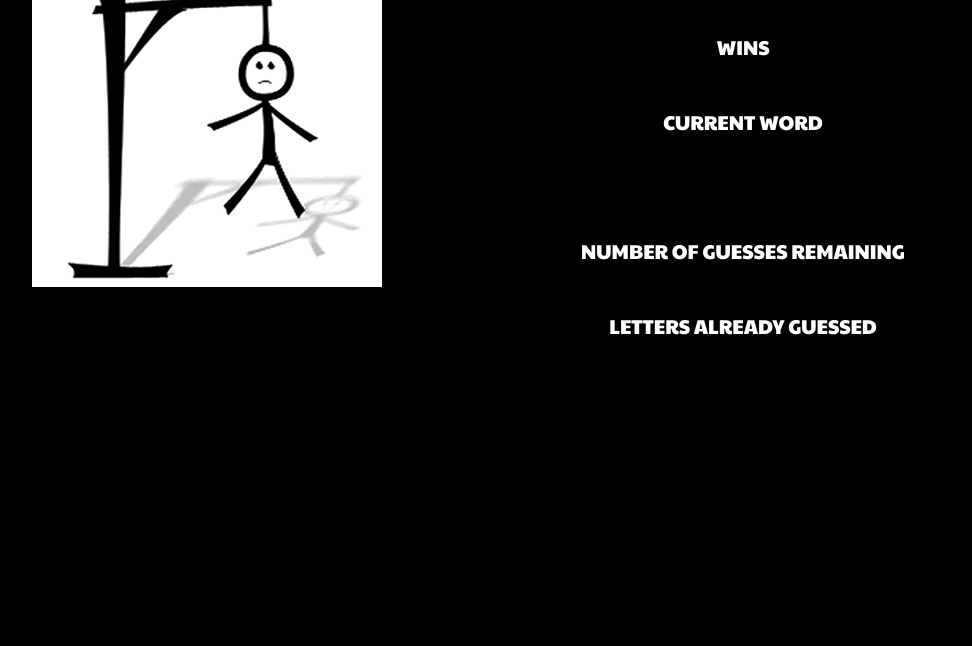
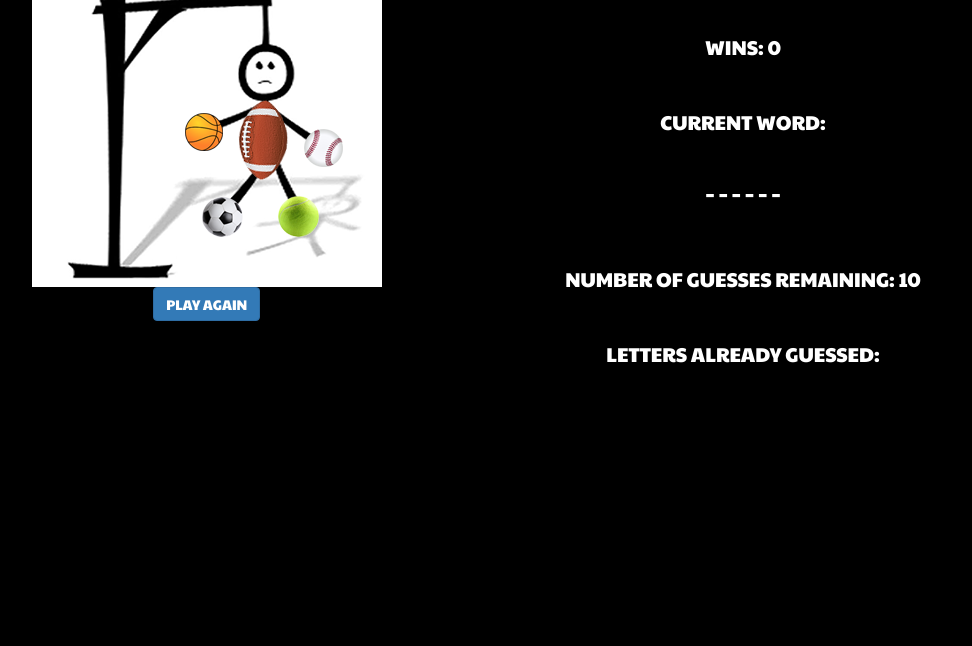
Before and after one commit to jennbono/Hangman-Game, a plain HTML site: page index.html in a window 1280 px wide. Shown: the part 154-800 px from the top of the page, without its empty margins (92-1064 px from the left). Drawn offline with nearby package versions, Linux system fonts and the light colour scheme; a web font is replaced by a local one.

Commit message:
new files and images

```diff
--- a/assets/css/style.css
+++ b/assets/css/style.css
@@ -22,6 +22,6 @@ p {
 	line-height: 20px;
 }
 
-#id {
+#logo {
 	margin-left: 25%;
 }
--- a/assets/javascript/game.js
+++ b/assets/javascript/game.js
@@ -1,19 +1,19 @@
 var words = [
-	"BASKETBALL",
-	"FOOTBALL",
-	"SOCCER",
-	"BASKET",
-	"TOUCHDOWN",
-	"GOAL",
-	"TENNIS",
-	"COACH",
-	"HELMET",
-	"BASEBALL",
-	"PLAYER",
-	"BATTER",
+	"basketball",
+	"football",
+	"soccer",
+	"basket",
+	"touchdown",
+	"goal",
+	"tennis",
+	"coach",
+	"helmet",
+	"baseball",
+	"player",
+	"batter",
 	];
-var answer = [];
 var validKeys = ["a", "b", "c", "d", "e", "f", "g", "h", "i", "j", "k", "l", "m", "n", "o", "p", "q", "r", "s", "t", "u", "v", "w", "x", "y", "z"];
+
 var wins = 0;
 var guesses = 10;
 var allChosenLetters = [];
@@ -23,46 +23,54 @@ var word = words[Math.floor(Math.random() * words.length)];
 var remainingLetters = word.length;
 
 //Set up Answer Array
+var answer = [];
 for (var i = 0; i < word.length; i++) {
 	answer[i] = "_";
+	window.onload = updateHTML;
 }
 
+function updateHTML() { // Functions should come after all variables are defined
+	document.getElementById("winCount").innerHTML = wins;
+	document.getElementById("displayWord").innerHTML = answer.join (' ');
+	document.getElementById("guessesLeft").innerHTML = guesses;
+	document.getElementById("guessedLetters").innerHTML = allChosenLetters.join(', ');
+}
+document.onload = updateHTML // When the page has fully loaded, call this function!
+
 document.onkeyup = function(event) {
+  	if (guesses == 0) { return; }
 	// for (var i = 0; i < word.length; i++) {
 		// words.push("_");
 		//get the letter they entered
-	var letterGuess = String.fromCharCode(event.keyCode).toUpperCase();
+	var letterGuess = String.fromCharCode(event.keyCode).toLowerCase();
 		//make sure they haven't guessed it before
 	if (allChosenLetters.indexOf(letterGuess) > -1) {
 		//already guessed
 		alert("You've already guessed this letter.");
-
-	}
-	else { //not already guessed
+	} else { //not already guessed
+		for (var i = 0; i < validKeys.length; i++){
+			if (validKeys[i] == letterGuess) {
                 allChosenLetters.push(letterGuess);
 
                 if (word.indexOf(letterGuess) > -1) {
                     //letter guessed is in word
-			for(var i = 0; i < word.length; i++) {
-				word.charAt(i) == letterGuess;
+                    for (var i = 0; i < word.length; i++) {
+                        if (word.charAt(i) == letterGuess) {
+                            answer[i] = letterGuess;
                         }
                     }
-		else { //letter guessed is not in word
+                } else {
+                  	//letter guessed is not in word
+                 	guesses--;
+                }
+              	updateHTML();
+                if (guesses == 0) {
+                   	alert("You've run out of guesses! Game Over.");
+                }
 
+              	return;
             }
 		}
-
-
-
-
-		//if it's right replacing underscore with letter
-		//always put letter with entered letters
-		//alaways check to see if they win or lose
-
-		//only if it's not in chosen letters will it take away a guess
-
+        alert("Please choose a letter between a and z.");
 	}
-
-
-		// if its a win increase win total
-			// put up image of sport word
+}
--- a/index.html
+++ b/index.html
@@ -15,22 +15,26 @@
 </head>
 <body>
 
-	<center><img id="logo" src="assets/images/hangman-logo1.png" alt="Hangman"></center>
+	<img id="logo" src="assets/images/hangman-logo1.png" alt="Hangman">
 		<div class="container">
 			<div class="row">
 				<div class="col-md-5">
-					<img src="assets/images/noose.png" alt="Noose">
+					<img src="assets/images/noose-balls.png" alt="Noose">
+					<button type="button" class="btn btn-primary">PLAY AGAIN</button>
 				</div>
 				<div class="col-md-6">
 					<p id="started">PRESS ANY KEY TO GET STARTED!</p>
 
-					<p>WINS</p>
+					<p>WINS: <span id="winCount">0</span></p>
 
-					<p>CURRENT WORD</p><br>
+					<p>CURRENT WORD:</p>
+					<div id="displayWord"></div>
+					<br>
 
-					<p>NUMBER OF GUESSES REMAINING</p>
+					<p>NUMBER OF GUESSES REMAINING: <span id="guessesLeft">0</span></p>
 
-					<p>LETTERS ALREADY GUESSED</p>
+					<p>LETTERS ALREADY GUESSED:</p>
+					<div id="guessedLetters"></div>
 				</div>
 			</div>
 		</div>
```
Also changed, not shown: assets/images/basket.png (deleted), assets/images/batter.png (deleted), assets/images/coach.png (deleted), assets/images/football.png, assets/images/goal.png (deleted), assets/images/helmet.png (deleted), assets/images/noose-balls.png (added), assets/images/player.png (deleted), assets/images/touchdown.png (deleted), 3 other files. Lines whose indentation alone changed are shown as unchanged.
